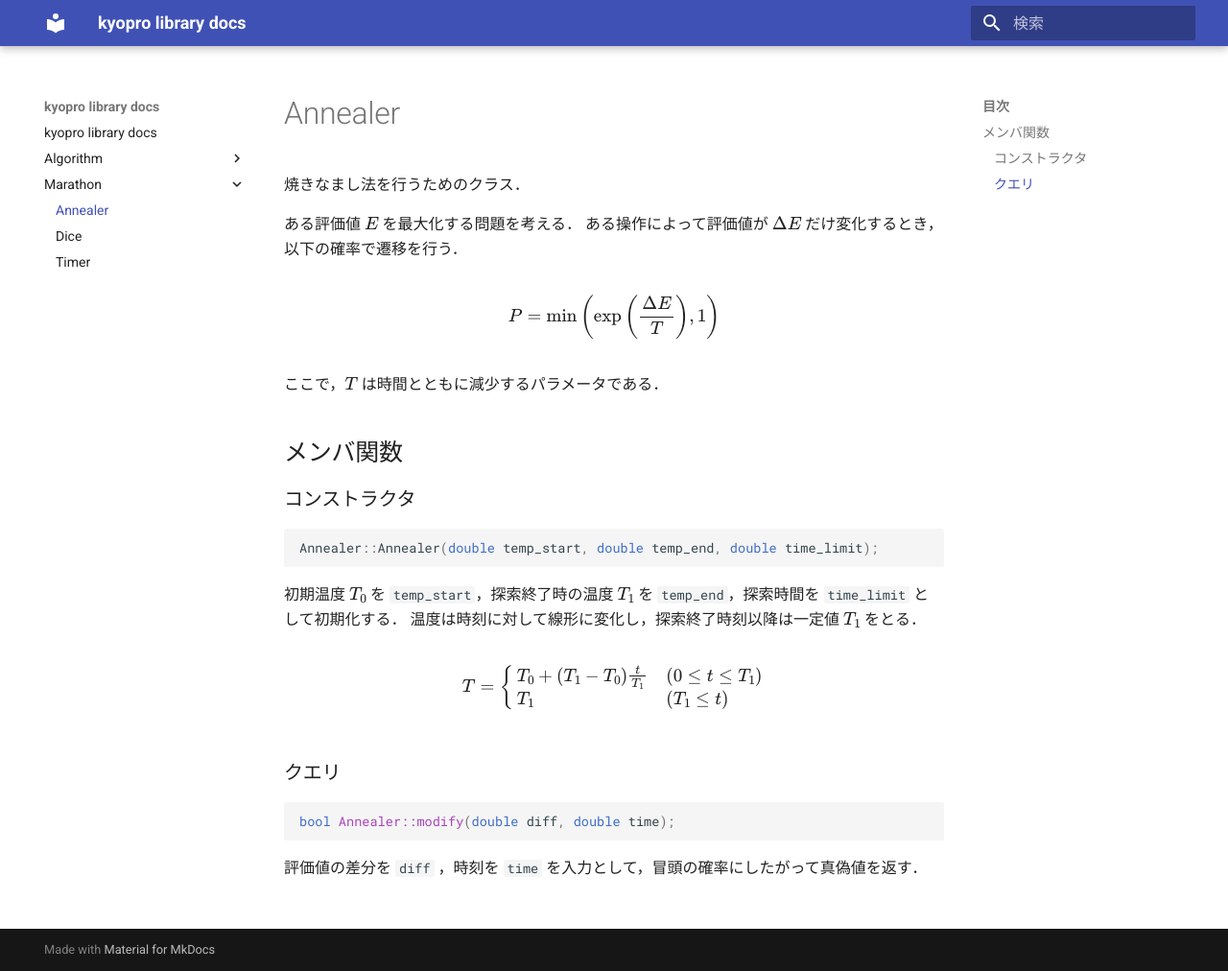
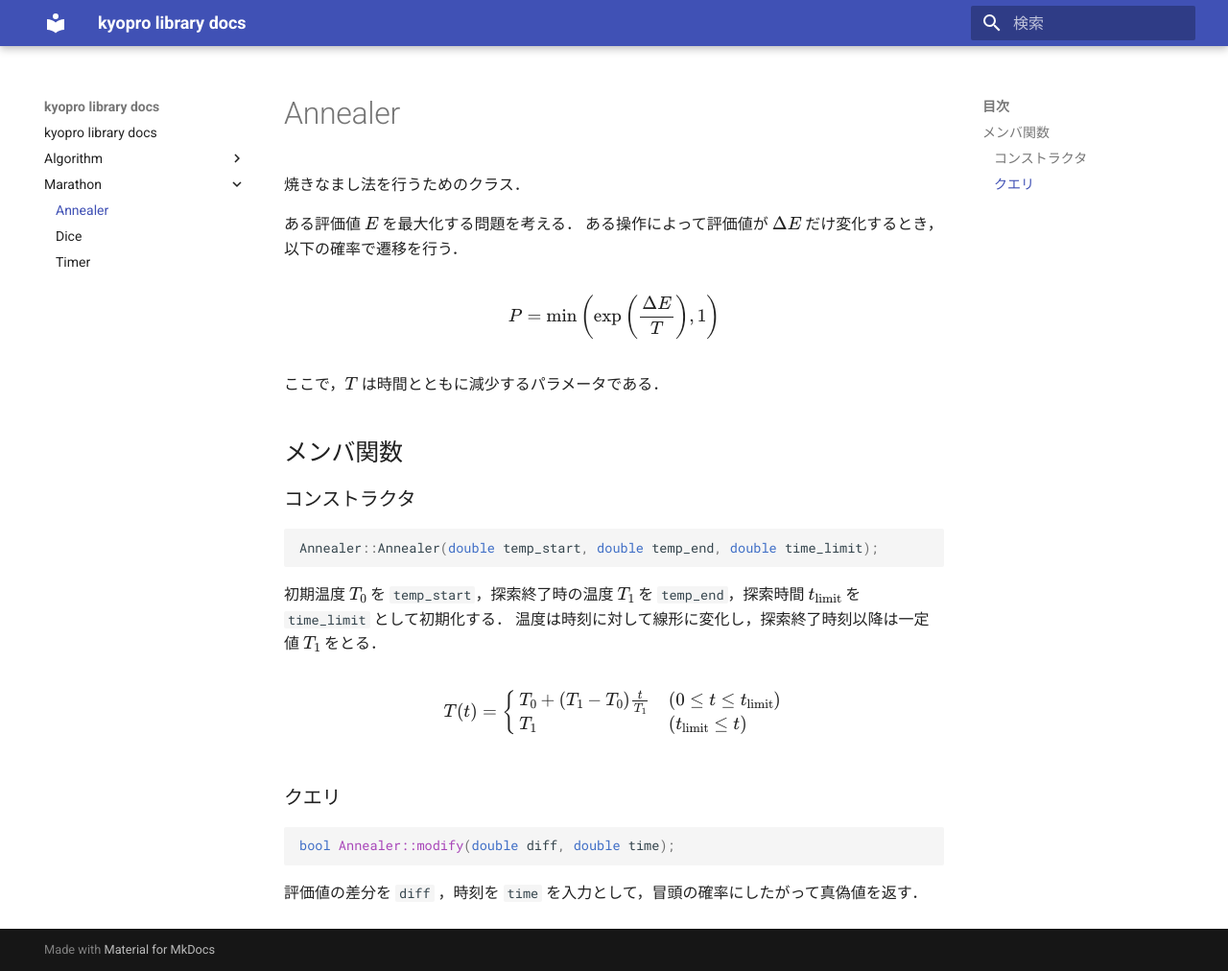
Before and after one commit to nono927/kyopro, an MkDocs documentation site: the page built from docs/docs/marathon/annealer.md, in a window 1280 px wide and 1012 px high. Shown: the whole window at 96% size. Built offline with MkDocs 1.6.1 and Material for MkDocs 9.7.7, drawn with Linux system fonts in a browser that asks for light colours; nearby versions of some CDN libraries.

Commit message:
modified annealer docs

````diff
--- a/docs/docs/marathon/annealer.md
+++ b/docs/docs/marathon/annealer.md
@@ -19,13 +19,13 @@ $$
 Annealer::Annealer(double temp_start, double temp_end, double time_limit);
 ```
 
-初期温度 $T_0$ を `temp_start`，探索終了時の温度 $T_1$ を `temp_end`，探索時間を `time_limit` として初期化する．
+初期温度 $T_0$ を `temp_start`，探索終了時の温度 $T_1$ を `temp_end`，探索時間 $t_\mathrm{limit}$ を `time_limit` として初期化する．
 温度は時刻に対して線形に変化し，探索終了時刻以降は一定値 $T_1$ をとる．
 
 $$
-T = \cases{
-    T_0 + (T_1 - T_0) \frac{t}{T_1} & $(0 \leq t \leq T_1)$ \cr
-    T_1 & $(T_1 \leq t)$
+T(t) = \cases{
+    T_0 + (T_1 - T_0) \frac{t}{T_1} & $(0 \leq t \leq t_\mathrm{limit})$ \cr
+    T_1 & $(t_\mathrm{limit} \leq t)$
 }
 $$
 
````
